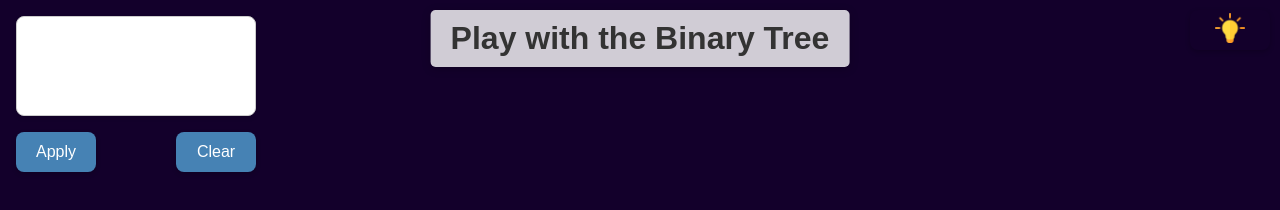
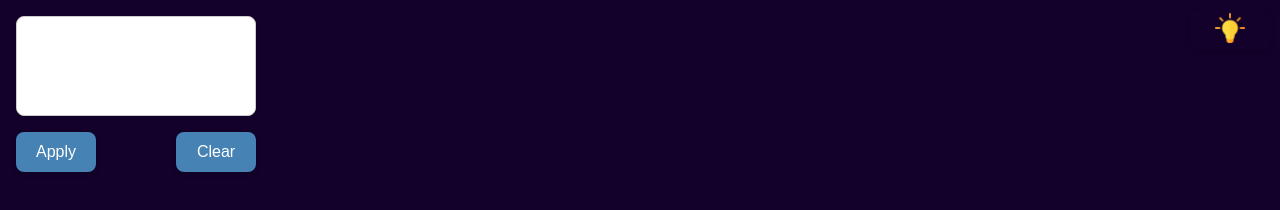
Before and after one commit to japp47/Tree-Visualizer, a plain HTML site: page index.html in a window 1280 px wide. Both pictures are taken after a click on the button 1230 px from the left and 30 px from the top of the page. Drawn offline with Linux system fonts and the light colour scheme.

Commit message:
Restructuring

```diff
--- a/public/javascripts/BinaryTreeNode.js
+++ b/BinaryTreeNode.js
@@ -7,7 +7,6 @@ export class BinaryTreeNode {
         this.left = null;
         this.right = null;
     }
-
     setLeft(node) {
         this.left = node;
     }
--- a/public/javascripts/drawBinaryTree.js
+++ b/drawBinaryTree.js
@@ -9,11 +9,11 @@ toggleButton.addEventListener('click', () => {
     config.currentTheme = config.currentTheme === 'light' ? 'dark' : 'light';
 
     if (config.currentTheme === 'dark') {
-        toggleIcon.src = '../../public/assets/light-mode.png';
+        toggleIcon.src = './light-mode.png';
         document.body.classList.remove('light-mode');
         document.body.classList.add('dark-mode');
     } else {
-        toggleIcon.src = '../../public/assets/dark mode.png';
+        toggleIcon.src = './dark mode.png';
         document.body.classList.remove('dark-mode');
         document.body.classList.add('light-mode');
     }
--- a/index.html
+++ b/index.html
@@ -10,9 +10,8 @@
     <link rel="stylesheet" href="style.css">
 </head>
 <body>
-    <h1 class="page-title">Play with the Binary Tree</h1>
     <button id="theme-toggle">
-        <img id="toggle-icon" src="./public/assets/dark mode.png" alt="Toggle Theme" />
+        <img id="toggle-icon" src="./dark mode.png" alt="Toggle Theme" />
     </button>
     <div class="inputContainer">
         <textarea class="input" rows = "7"></textarea>
@@ -26,6 +25,6 @@
 
 
 
-    <script type="module" src="./public/javascripts/drawBinaryTree.js"></script>
+    <script type="module" src="./drawBinaryTree.js"></script>
 </body>
 </html>
--- a/style.css
+++ b/style.css
@@ -14,20 +14,6 @@ html, body {
 }
 
 /* Heading styles */
-.page-title {
-    position: absolute; /* Allow positioning */
-    top: 10px; /* Distance from the top */
-    left: 50%; /* Center it horizontally */
-    transform: translateX(-50%); /* Adjust to center properly */
-    font-size: 2rem; /* Increase font size */
-    color: #333; /* Dark color for visibility */
-    z-index: 10; /* Ensure it's above other elements */
-    background-color: rgba(255, 255, 255, 0.8); /* Slightly opaque background */
-    padding: 10px 20px; /* Padding around the text */
-    border-radius: 5px; /* Rounded corners */
-    box-shadow: 0 2px 10px rgba(0, 0, 0, 0.2); /* Shadow for depth */
-    text-align: center; /* Center the text */
-}
 
 /* Canvas styles */
 canvas {
```
Also changed, not shown: dark mode.png (renamed from public/assets/dark mode.png), light-mode.png (renamed from public/assets/light-mode.png), utils.js (renamed from public/javascripts/utils.js), vercel.json (deleted).
